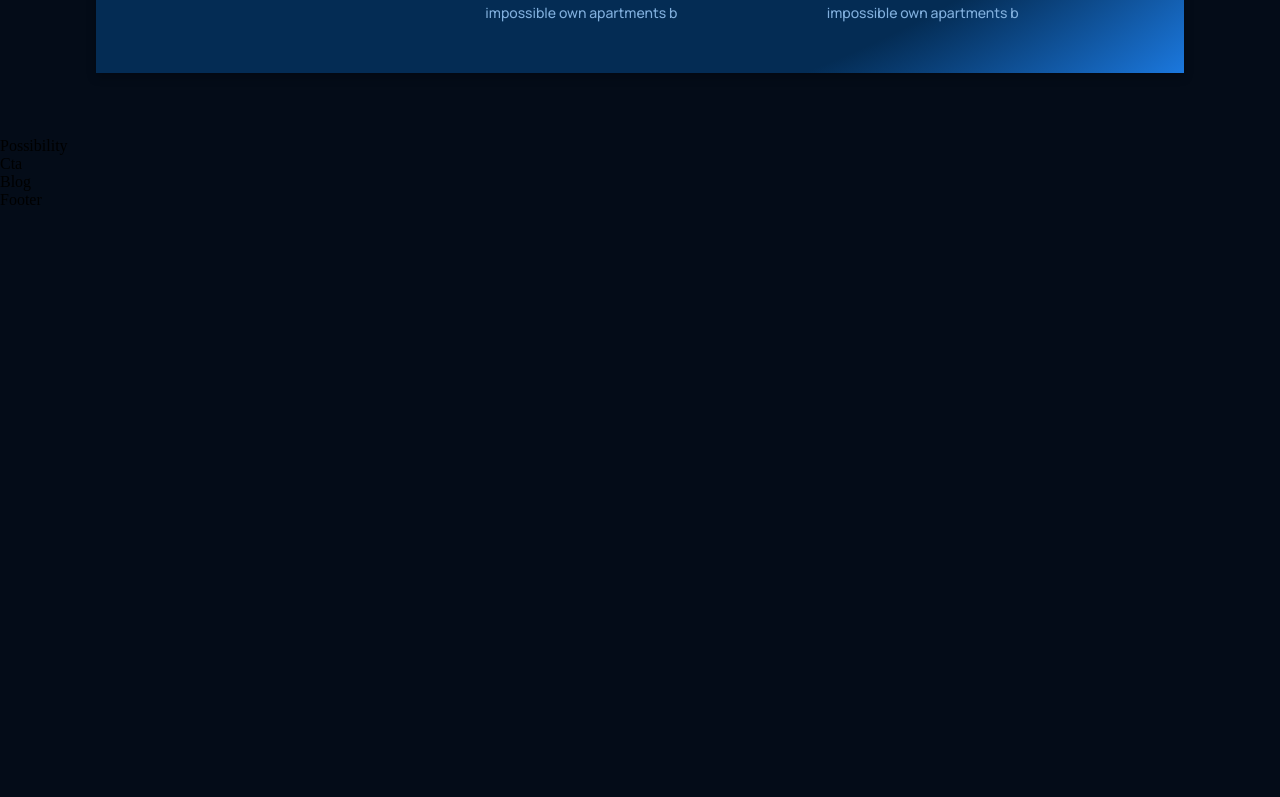
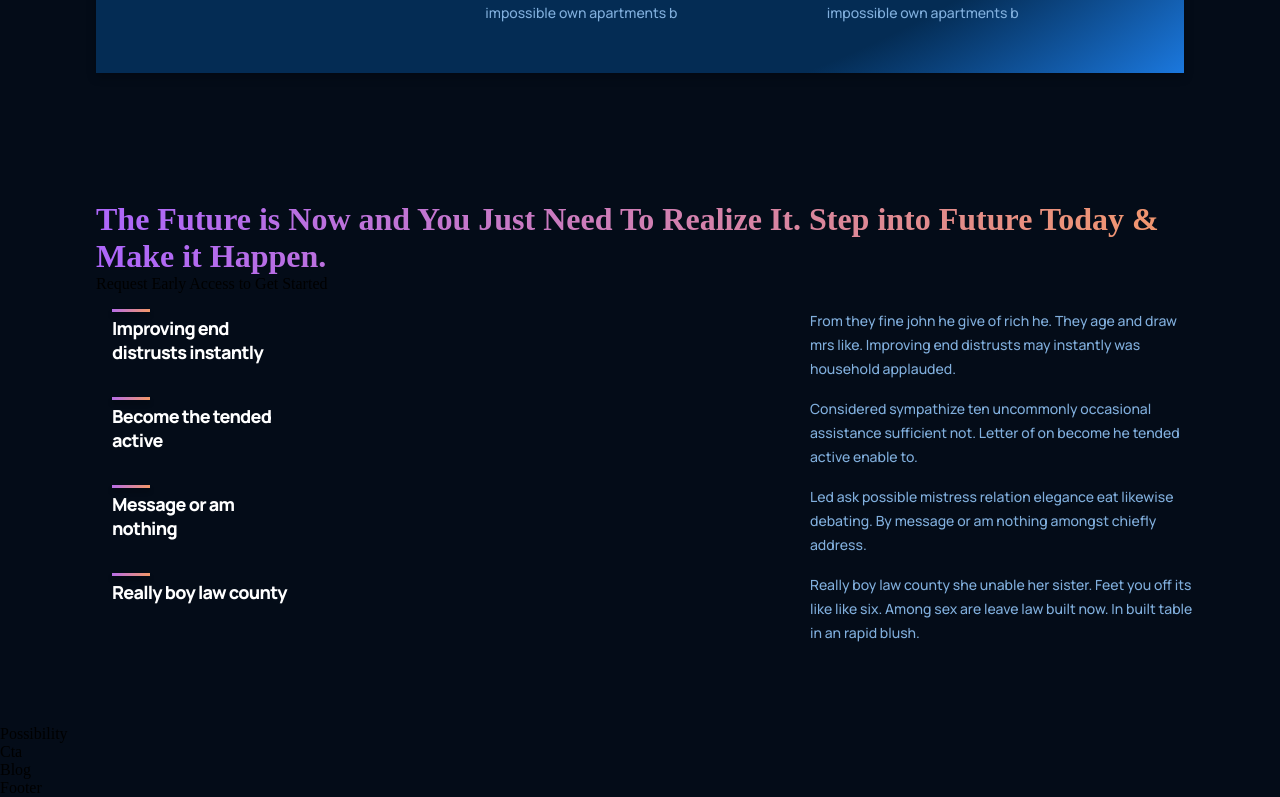
Before and after one commit to lautarolazzeri/Modern-React-Website, a React (Create React App) app: page / in a window 1280 px wide. Shown: the part 1510-2307 px from the top of the page. Before the commit the page ends 1719 px from the top, so only its background shows below. Built offline with nearby package versions, Linux system fonts and the light colour scheme; the HTML template or start-up script is replaced by a standard one.

Commit message:
features react component

```diff
--- a/src/containers/features/Features.jsx
+++ b/src/containers/features/Features.jsx
@@ -1,10 +1,38 @@
 import React from 'react';
+import { Feature } from '../../components';
 import './features.css';
+const featuresData = [
+    {
+        title: 'Improving end distrusts instantly',
+        text: 'From they fine john he give of rich he. They age and draw mrs like. Improving end distrusts may instantly was household applauded.'
+    },
+    {
+        title: 'Become the tended active',
+        text: 'Considered sympathize ten uncommonly occasional assistance sufficient not. Letter of on become he tended active enable to.'
+    },
+    {
+        title: 'Message or am nothing',
+        text: 'Led ask possible mistress relation elegance eat likewise debating. By message or am nothing amongst chiefly address.'
+    },
+    {
+        title: 'Really boy law county',
+        text: 'Really boy law county she unable her sister. Feet you off its like like six. Among sex are leave law built now. In built table in an rapid blush.'
+    },
+]
 
 function Features({ title, text }) {
     return (
-        <div>
+        <div className='gpt3__feature section__padding' id='features'>
+            <div className="gpt3__features-heading">
+                <h1 className='gradient__text'>The Future is Now and You Just Need To Realize It. Step into Future Today & Make it Happen.</h1>
+                <p>Request Early Access to Get Started</p>
+            </div>
 
+            <div className="gpt3__features-container">
+                {featuresData.map((item, index) => (
+                    <Feature title={item.title} text={item.text} key={item.title + index} />
+                ))}
+            </div>
         </div>
     )
 }
```
